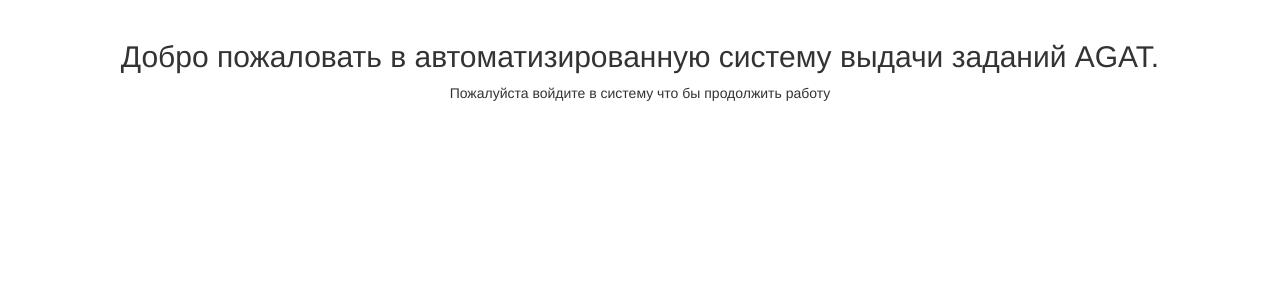
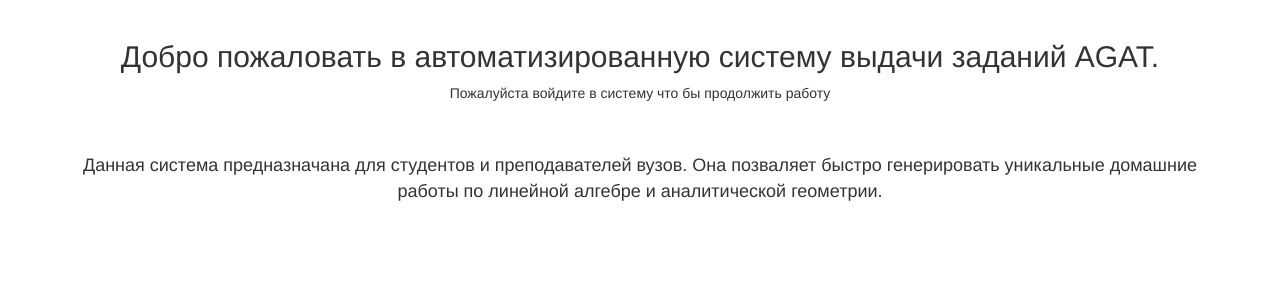
Before and after one commit to Lordika/agat_new, a Django app: page / in a window 1280 px wide. Shown: the part 51-351 px from the top of the page. Run offline with Django 3.2, Linux system fonts and the light colour scheme; data comes from the database, SQL or seed files in the repository; some libraries are stand-ins or nearby versions.

Commit message:
Separate html templates

```diff
--- /dev/null
+++ b/agatweb/generator/templates/generator/2.html
@@ -0,0 +1,5 @@
+<article class="col-xs-12 col-sm-12 col-md-8 col-lg-9">
+    <div align="center">
+        <h2> Определители </h2>
+    </div>
+</article>
--- a/agatweb/generator/templates/generator/main.html
+++ b/agatweb/generator/templates/generator/main.html
@@ -4,3 +4,9 @@
         Пожалуйста войдите в систему что бы продолжить работу
     {% endif %}
 </div>
+<div align="center" style="margin-top: 50px; font-size: 18px">
+    <p>
+        Данная система предназначана для студентов и преподавателей вузов.
+        Она позваляет быстро генерировать уникальные домашние работы по линейной алгебре и аналитической геометрии.
+    </p>
+</div>
```
